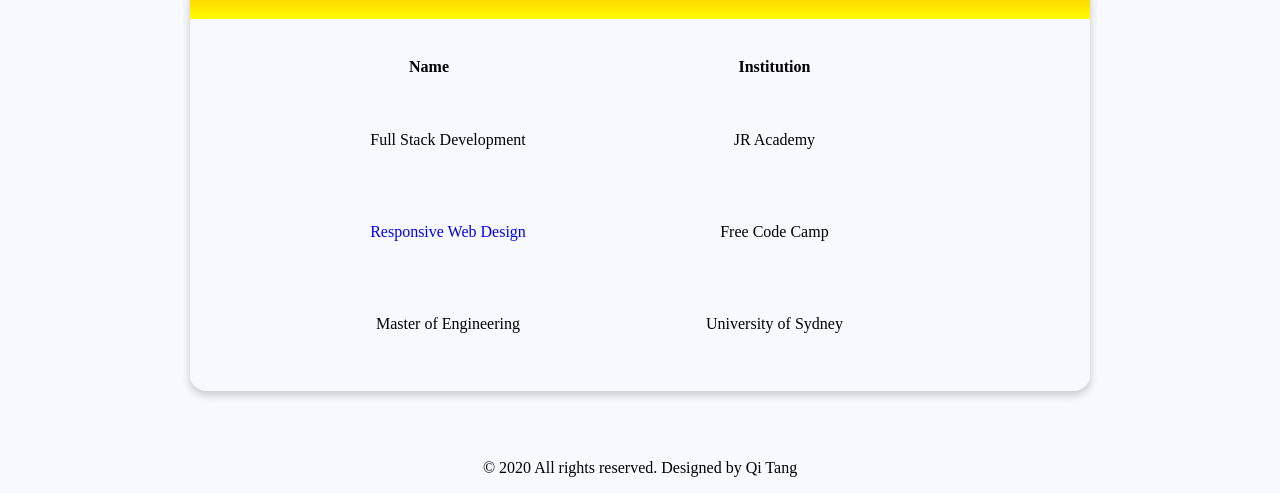
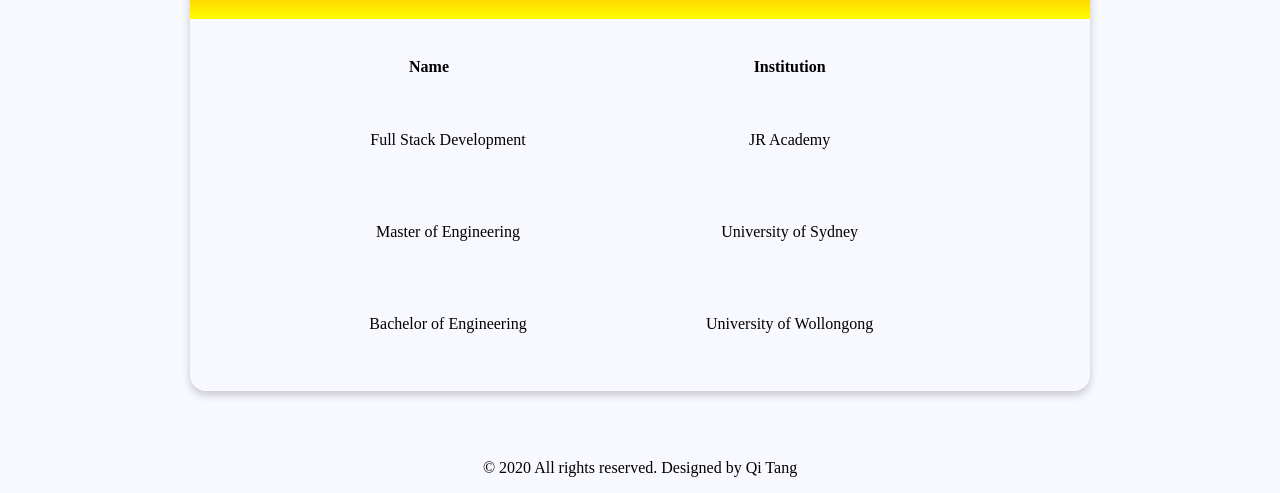
Before and after one commit to michael1157/michael1157.github.io, a plain HTML site: page edu.html in a window 1280 px wide. Shown: the part 414-907 px from the top of the page. Drawn offline with Linux system fonts and the light colour scheme.

Commit message:
Update edu.html

```diff
--- a/edu.html
+++ b/edu.html
@@ -37,12 +37,12 @@
                   <td>JR Academy</td>
                 </tr>
                 <tr>
-                  <td class="table-left"><a href='https://www.freecodecamp.org/certification/fcce36831ad-dd1e-4635-88b5-0120d4fe6a05/responsive-web-design' target="_blank">Responsive Web Design</a></td>
-                  <td>Free Code Camp</td>
+                  <td class="table-left">Master of Engineering</td>
+                  <td>University of Sydney</td>
                 </tr>
                 <tr>
-                  <td class="table-left">Master of Engineering</td>
-                  <td>University of Sydney</td>
+                  <td class="table-left">Bachelor of Engineering</td>
+                  <td>University of Wollongong</td>
                 </tr>
               </table>
         </div>
```
